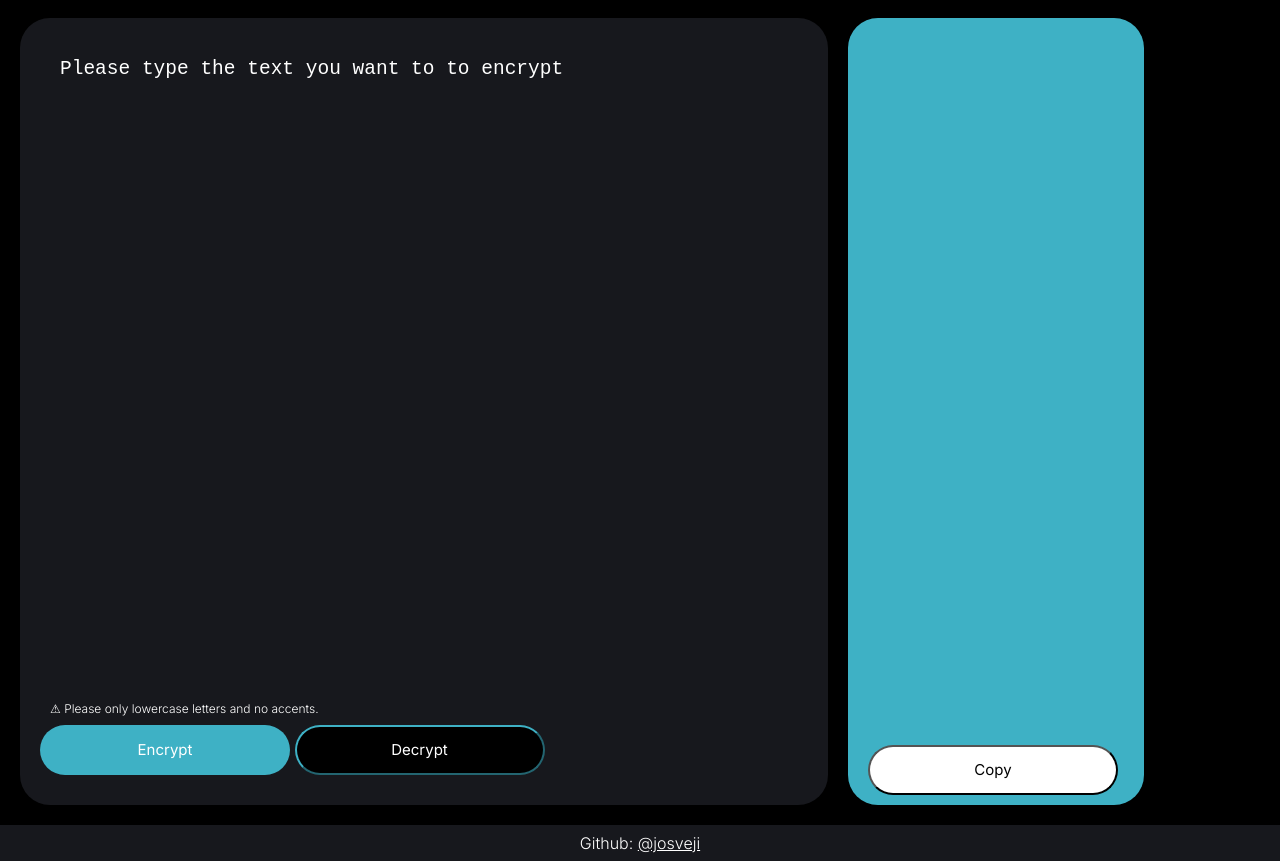
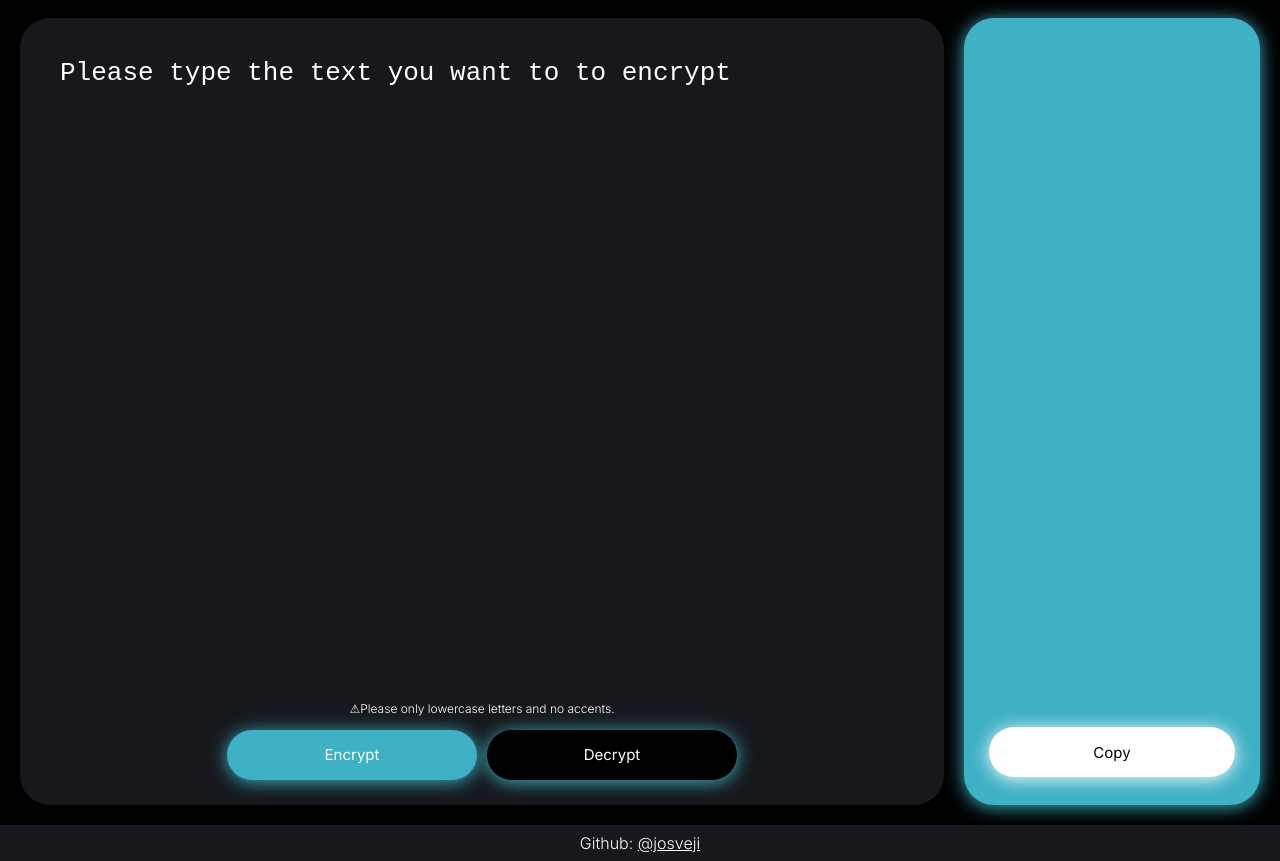
Before and after one commit to josveji/text-encryptor, a plain HTML site: page index.html in a window 1280 px wide. Shown: the part 92-953 px from the top of the page. Drawn offline with Linux system fonts and the light colour scheme.

Commit message:
IU was improved

```diff
--- a/styles.css
+++ b/styles.css
@@ -38,9 +38,8 @@ main{
 .encrypt_section{
     border-radius: 30px;
     padding: 20px;
-    /*background: #292C35;*/
     background: #17181D;
-    width: 60%;
+    width: 75%;
     margin: 20px;
     margin-right: 10px;
     /*height: 400px;*/
@@ -55,16 +54,21 @@ main{
 .lowercase{
     margin: 10px;
     font-size: 12px;
+    display: flex;
+    justify-content: center;
 }
 
 .results_section{
     padding: 20px;
     background: #3eb1c5;
+    /*background: #17181D*/
     border-radius: 30px;
     width:20%;
     margin: 20px;
     margin-left: 10px;
     /*margin: 20px;*/
+    box-shadow: 0px 2px 18px 0px #3eb1c5;
+
 }
 
 .text-to-encrypt{
@@ -72,7 +76,7 @@ main{
  /* Ancho del textarea */
     height: 82%; /* Alto del textarea */
     width: 96.5%;
-    font-size: 1.5em;
+    font-size: 2em;
     background: none;
     color: #3eb1c5;
 }
@@ -91,17 +95,13 @@ textarea{
 }
 
 .encrypted-text{
-    height: 89%;
+    height: 86%;
     width: 89%;
     padding: 20px;
     font-size: 1.5em;
     background: none;
-    color: black;
+    color: white;
 }
-
-/*.center-button{
-    margin:;
-}*/
 
 .btn{
     display: inline-block;
@@ -112,26 +112,45 @@ textarea{
     font-family: "Inter", sans-serif;
     font-size: 15px;
     border-radius: 30px;
-
-
+    border: none;
+    margin: 5px;
 }
 
 #Btn_encrypt{
     background: #3eb1c5;
     color: white;
-    border: none;
+    box-shadow: 0px 2px 18px 0px #3eb1c5;
+}
+
+#Btn_encrypt:hover{
+    background-color: #14dcffc7;
+    cursor: pointer;
 }
 
 #Btn_decrypt{
     background: black;
     color: white;
-    border-color: #3eb1c5;
+    box-shadow: 0px 2px 18px 0px #3eb1c5;
+}
+
+#Btn_decrypt:hover{
+    background-color: #17181D;
+    /*background-color: #3eb1c5;*/
+    cursor: pointer;
 }
 
 #Btn_copy{
     background: white;
     color: black;
-    border-color: none;
+    /*box-shadow: 0px 2px 18px 0px #17181D;*/
+    box-shadow: 0px 2px 18px 0px white;
+}
+
+#Btn_copy:hover{
+    color: white;
+    background: #17181D;
+    /*background-color: #3eb1c5;*/
+    cursor: pointer;
 }
 
 footer{
@@ -149,3 +168,8 @@ a {
 a:visited{
     color: white;
 }
+
+.center-button{
+    display: flex;
+    justify-content: center;
+}
```
Also changed, not shown: index.html (+1 -0 lines).
